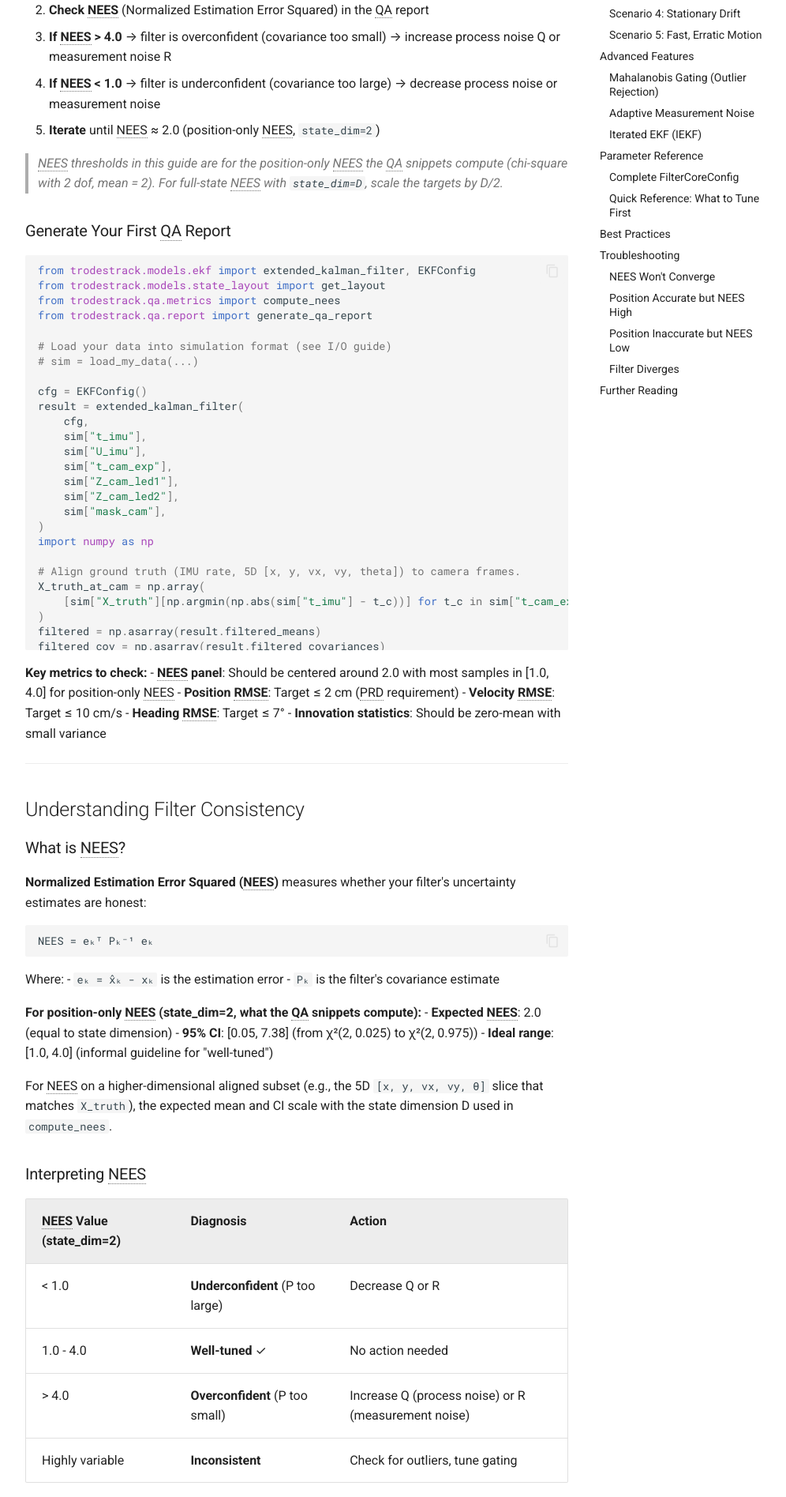
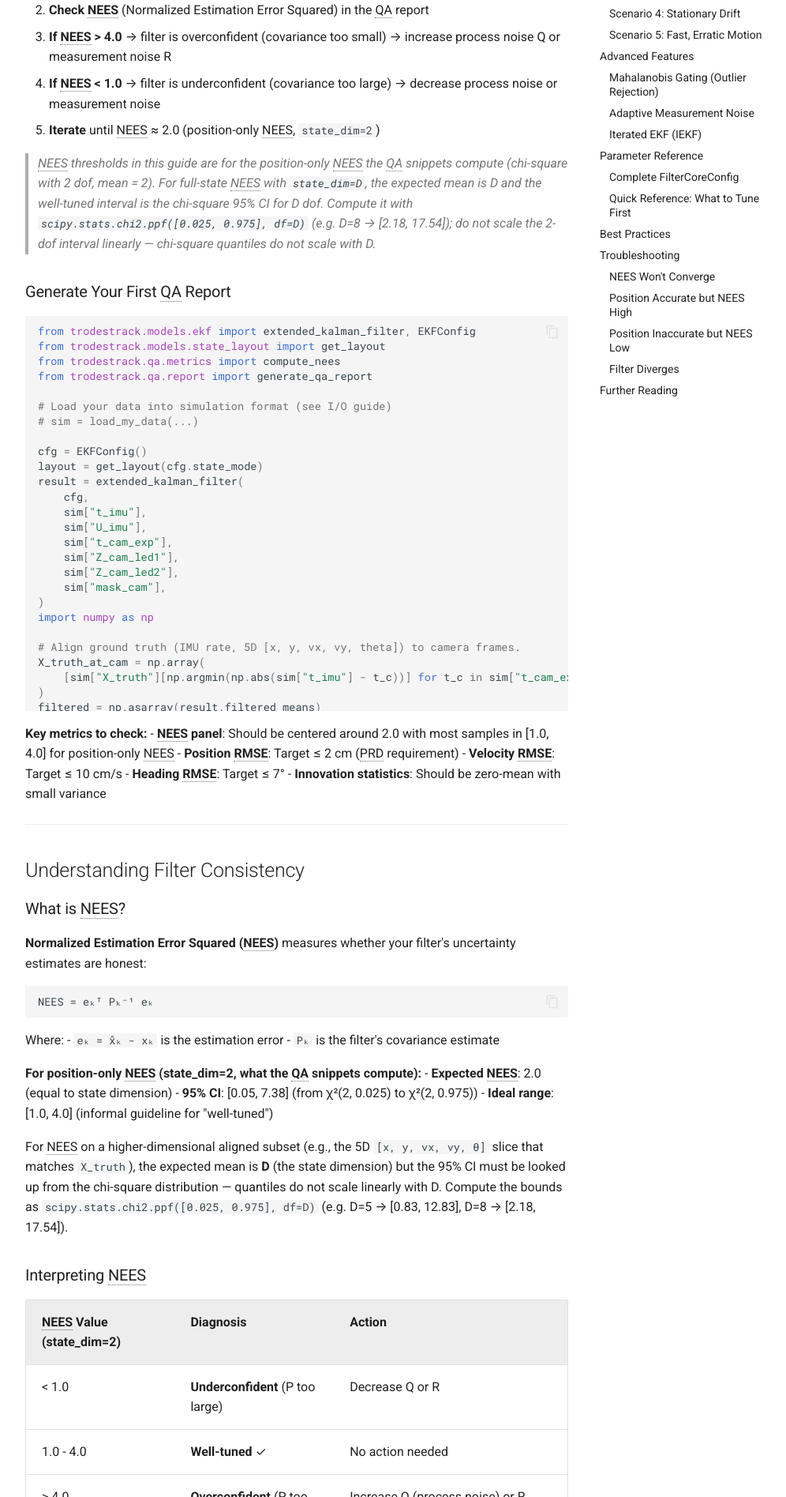
Before and after one commit to edeno/trodestrack, an MkDocs documentation site: the page built from docs/TUNING.md, in a window 1280 px wide. Shown: the part 813-2708 px from the top of the page at 79% size, without its empty margins (264-1260 px from the left). Built offline with MkDocs 1.6.1 and Material for MkDocs 9.7.7, drawn with Linux system fonts in a browser that asks for light colours; comment, search, counter and statistics services are not loaded.

Commit message:
Define layout inside QA snippets; fix incorrect chi-square CI scaling
P1 (NameError): The README, TUNING, and quickstart QA-report snippet
blocks used layout.pos_idx / layout.vel_idx / layout.heading_idx but
never defined ``layout`` within the snippet itself, relying on a
prior-block import that copy-pasters miss. Add
``layout = get_layout(cfg.state_mode)`` (and the get_layout import
where missing) to all three blocks. The python-api.md version
already did this correctly.

P2 (chi-square scaling): The new note added in the previous round
told users to "scale targets by D/2" and claimed the expected mean
and CI scale with D. The mean does scale linearly (chi-square mean
= D), but quantiles do not — for D=8 the 95% CI is [2.18, 17.54],
not [0.20, 29.51] which scaling the 2-dof interval by 4 would give.
Replace the misleading scaling advice with the correct statement
plus the scipy.stats.chi2.ppf invocation that gives the actual CI.
Verified D=5 -> [0.83, 12.83] and D=8 -> [2.18, 17.54] via scipy.

Verified: ``uv run mkdocs build --strict`` passes; isolated execution
of the README/quickstart/TUNING snippet block (with no outer scope
``layout``) now succeeds and produces a sensible NEES value.

Co-Authored-By: Claude Opus 4.7 (1M context) <noreply@anthropic.com>

```diff
--- a/docs/TUNING.md
+++ b/docs/TUNING.md
@@ -28,9 +28,13 @@ This guide helps you tune Extended Kalman Filter (EKF) and Unscented Kalman Filt
 4. **If NEES < 1.0** → filter is underconfident (covariance too large) → decrease process noise or measurement noise
 5. **Iterate** until NEES ≈ 2.0 (position-only NEES, ``state_dim=2``)
 
-> *NEES thresholds in this guide are for the position-only NEES the QA snippets
-> compute (chi-square with 2 dof, mean = 2). For full-state NEES with
-> ``state_dim=D``, scale the targets by D/2.*
+> *NEES thresholds in this guide are for the position-only NEES the QA
+> snippets compute (chi-square with 2 dof, mean = 2). For full-state NEES
+> with ``state_dim=D``, the expected mean is D and the well-tuned interval
+> is the chi-square 95% CI for D dof. Compute it with
+> ``scipy.stats.chi2.ppf([0.025, 0.975], df=D)`` (e.g. D=8 → [2.18, 17.54]);
+> do not scale the 2-dof interval linearly — chi-square quantiles do not
+> scale with D.*
 
 ### Generate Your First QA Report
 
@@ -44,6 +48,7 @@ from trodestrack.qa.report import generate_qa_report
 # sim = load_my_data(...)
 
 cfg = EKFConfig()
+layout = get_layout(cfg.state_mode)
 result = extended_kalman_filter(
     cfg,
     sim["t_imu"],
@@ -115,8 +120,11 @@ Where:
 - **Ideal range**: [1.0, 4.0] (informal guideline for "well-tuned")
 
 For NEES on a higher-dimensional aligned subset (e.g., the 5D `[x, y, vx, vy, θ]`
-slice that matches `X_truth`), the expected mean and CI scale with the state
-dimension D used in `compute_nees`.
+slice that matches `X_truth`), the expected mean is **D** (the state dimension)
+but the 95% CI must be looked up from the chi-square distribution — quantiles
+do not scale linearly with D. Compute the bounds as
+``scipy.stats.chi2.ppf([0.025, 0.975], df=D)`` (e.g. D=5 → [0.83, 12.83],
+D=8 → [2.18, 17.54]).
 
 ### Interpreting NEES
 
```
Also changed, not shown: README.md (+3 -0 lines), docs/getting-started/quickstart.md (+3 -0 lines).
